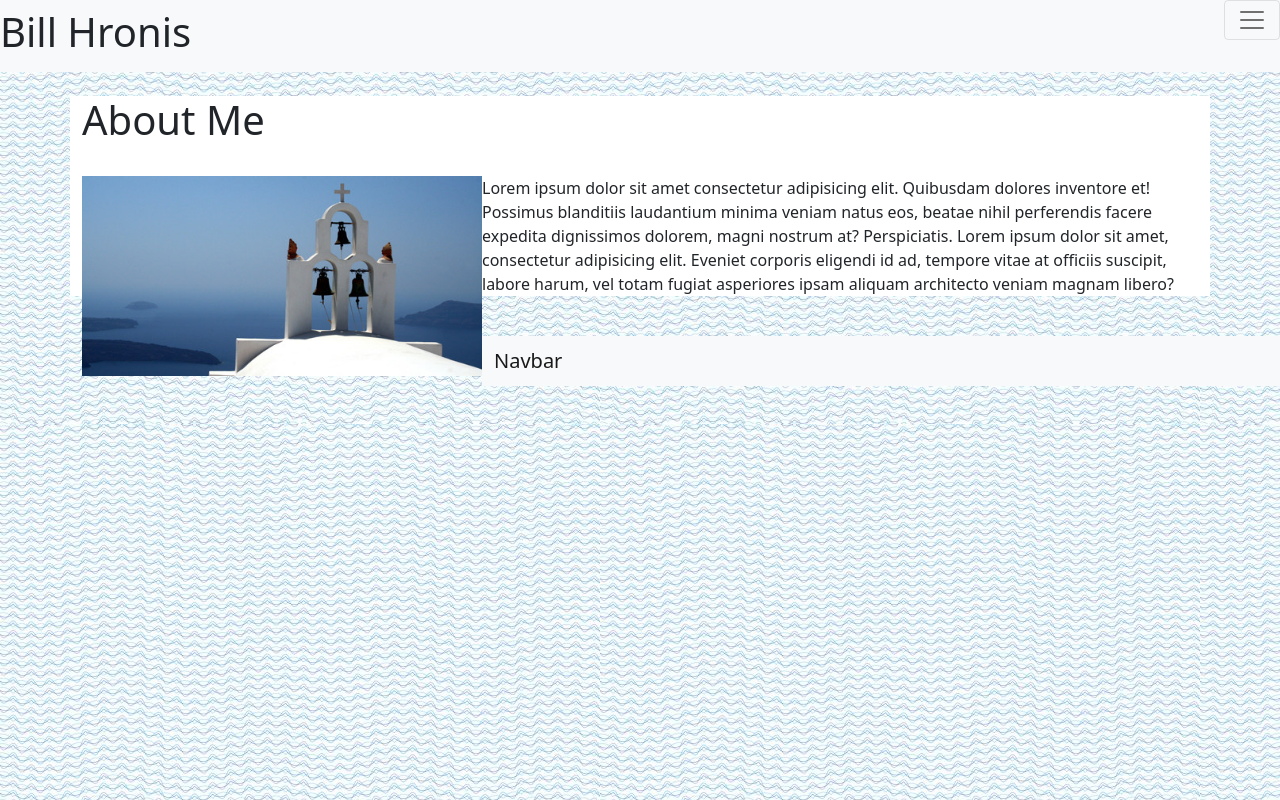
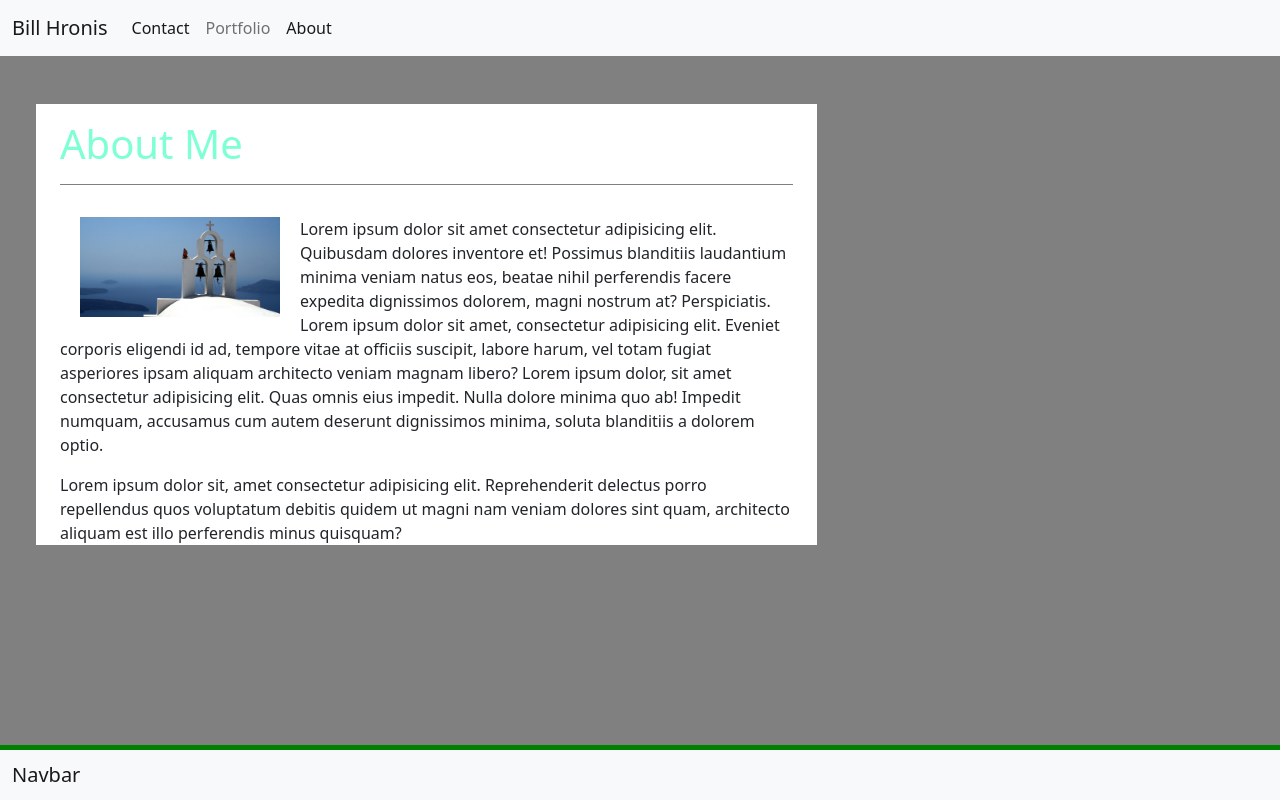
Before and after one commit to daze77/bthportfolio, a plain HTML site: page index.html in a window 1280 px wide. Drawn offline with nearby package versions, Linux system fonts and the light colour scheme.

Commit message:
updated index page - cleaned up code and created using grids.  Updated nav bar and added to all pages

```diff
--- a/index.html
+++ b/index.html
@@ -3,75 +3,90 @@
 <head>
     <meta charset="UTF-8">
     <meta name="viewport" content="width=device-width, initial-scale=1.0">
+    <link rel="stylesheet" href="./style.css">
     <link href="https://cdn.jsdelivr.net/npm/bootstrap@5.0.0-beta1/dist/css/bootstrap.min.css" rel="stylesheet" integrity="sha384-giJF6kkoqNQ00vy+HMDP7azOuL0xtbfIcaT9wjKHr8RbDVddVHyTfAAsrekwKmP1" crossorigin="anonymous">
     <script src="https://cdn.jsdelivr.net/npm/bootstrap@5.0.0-beta1/dist/js/bootstrap.bundle.min.js" integrity="sha384-ygbV9kiqUc6oa4msXn9868pTtWMgiQaeYH7/t7LECLbyPA2x65Kgf80OJFdroafW" crossorigin="anonymous"></script>
     <title>Document</title>
 </head>
 
-<style>
-body{
-    background-image: url("Assets/images/bkgrdwtmrk.jpg");
-}
-
-.manualcard{
-    background-color: white;
-}
-
-
-img{
-    height: 200px;
-}
-
-
-</style>
 
 
 
 
-<body>
+<body class="bodybgnd">
 
     <!--Navbar-->
-    <div class="collapse position-relative" id="navbarToggleExternalContent">
-        <div class="bg-dark p-4">
-          <h5 class="text-white h4">Collapsed content</h5>
-          <span class="text-muted">Toggleable via the navbar brand.</span>
-        </div>
-      </div>
-      <nav class="navbar navbar-light bg-light">
+    <nav class="navbar navbar-expand-lg navbar-light bg-light">
         <div class="container-fluid">
-          <button class="navbar-toggler position-absolute top-0 end-0" type="button" data-bs-toggle="collapse" data-bs-target="#navbarToggleExternalContent" aria-controls="navbarToggleExternalContent" aria-expanded="false" aria-label="Toggle navigation">
+          <button class="navbar-toggler" type="button" data-bs-toggle="collapse" data-bs-target="#navbarTogglerDemo01" aria-controls="navbarTogglerDemo01" aria-expanded="false" aria-label="Toggle navigation">
             <span class="navbar-toggler-icon"></span>
           </button>
+          <div class="collapse navbar-collapse" id="navbarTogglerDemo01">
+            <a class="navbar-brand" href="index.html">Bill Hronis</a>
+            <ul class="navbar-nav me-auto mb-2 mb-lg-0">
+              <li class="nav-item">
+                <a class="nav-link active" aria-current="page" href="contact.html">Contact</a>
+              </li>
+              <li class="nav-item">
+                <a class="nav-link" href="portfolio.html">Portfolio</a>
+              </li>
+              <li class="nav-item">
+                <a class="nav-link active" href="index.html" tabindex="-1" aria-disabled="true">About</a>
+              </li>
+            </ul>
+
+          </div>
         </div>
-        <h1>Bill Hronis</h1>
       </nav>
-      <br>
-    </div>
+
 
 
 
     <!--Main Page Container-->
 
 
-    <div class="container-xxl">
-        <div class="container manualcard">
-            <h1>About Me</h1>
-            <br>
+        <div class="container-fluid">
+            <div class="row container-fluid pt-5">
 
+                <div class="col-8">
+                    <div class="card1 container">
+                        <h1 class="lineheight">About Me</h1>
+                        <br>
 
-            <img  class="float-start" src="./Assets/images/blu054c-d.jpg"  alt="...">
+                        <img  class="float-start" src="./Assets/images/blu054c-d.jpg"  alt="...">
 
-            <p>Lorem ipsum dolor sit amet consectetur adipisicing elit. Quibusdam dolores inventore et! Possimus blanditiis laudantium minima veniam natus eos, beatae nihil perferendis facere expedita dignissimos dolorem, magni nostrum at? Perspiciatis.
-            Lorem ipsum dolor sit amet, consectetur adipisicing elit. Eveniet corporis eligendi id ad, tempore vitae at officiis suscipit, labore harum, vel totam fugiat asperiores ipsam aliquam architecto veniam magnam libero? </p>
+                        <p>Lorem ipsum dolor sit amet consectetur adipisicing elit. Quibusdam dolores inventore et! Possimus blanditiis laudantium minima veniam natus eos, beatae nihil perferendis facere expedita dignissimos dolorem, magni nostrum at? Perspiciatis.
+                        Lorem ipsum dolor sit amet, consectetur adipisicing elit. Eveniet corporis eligendi id ad, tempore vitae at officiis suscipit, labore harum, vel totam fugiat asperiores ipsam aliquam architecto veniam magnam libero? Lorem ipsum dolor, sit amet consectetur adipisicing elit. Quas omnis eius impedit. Nulla dolore minima quo ab! Impedit numquam, accusamus cum autem deserunt dignissimos minima, soluta blanditiis a dolorem optio. </p>
+                        <p>Lorem ipsum dolor sit, amet consectetur adipisicing elit. Reprehenderit delectus porro repellendus quos voluptatum debitis quidem ut magni nam veniam dolores sint quam, architecto aliquam est illo perferendis minus quisquam?</p>
 
-        </div>
-    </div>
+                    </div>
+                </div>
 
-    <br class="clear-both">
+                <div class="col-4"></div>
+
+            </div>
 
 
 
-    <nav class="navbar navbar-light bg-light position-relative">
+
+
+
+
+
+
+      </div>
+
+
+
+
+
+
+
+
+
+
+
+    <nav class=" navline navbar fixed-bottom navbar-light bg-light">
         <div class="container-fluid">
             <span class="navbar-brand mb-0 h1">Navbar</span>
         </div>
--- /dev/null
+++ b/style.css
@@ -0,0 +1,28 @@
+.bodybgnd{
+    background-color: grey;
+}
+
+
+h1{
+    color: aquamarine;
+    border-bottom: 1px solid grey;
+}
+
+
+.card1{
+    background-color: white;
+}
+
+img{
+    height: 100px;
+    padding: 0px 20px;
+}
+
+
+.lineheight{
+    line-height: 2.0;
+}
+
+.navline{
+    border-top: 5px solid green;
+}
```
Also changed, not shown: contact.html (+33 -0 lines), portfolio.html (+42 -0 lines), 1 other file.
